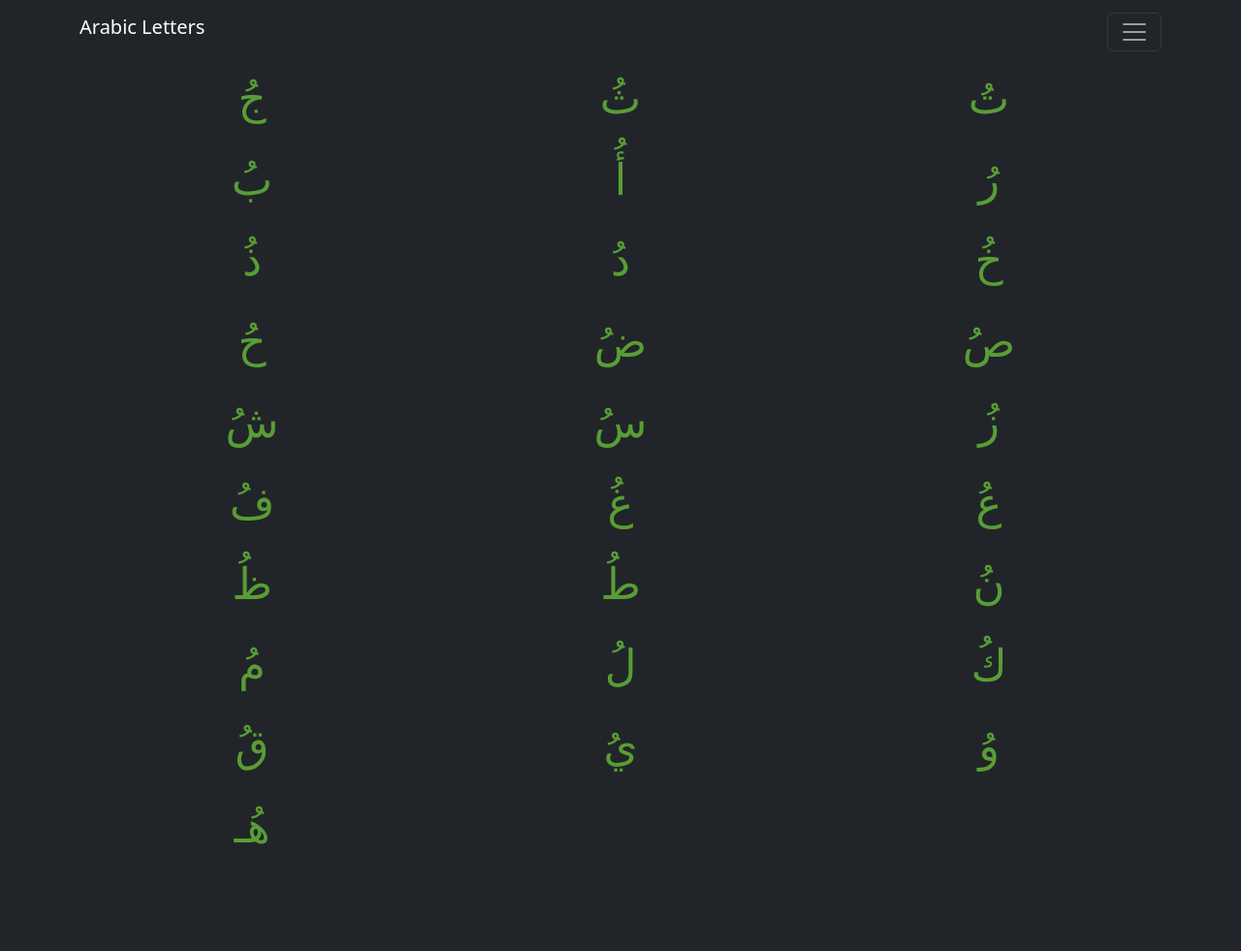
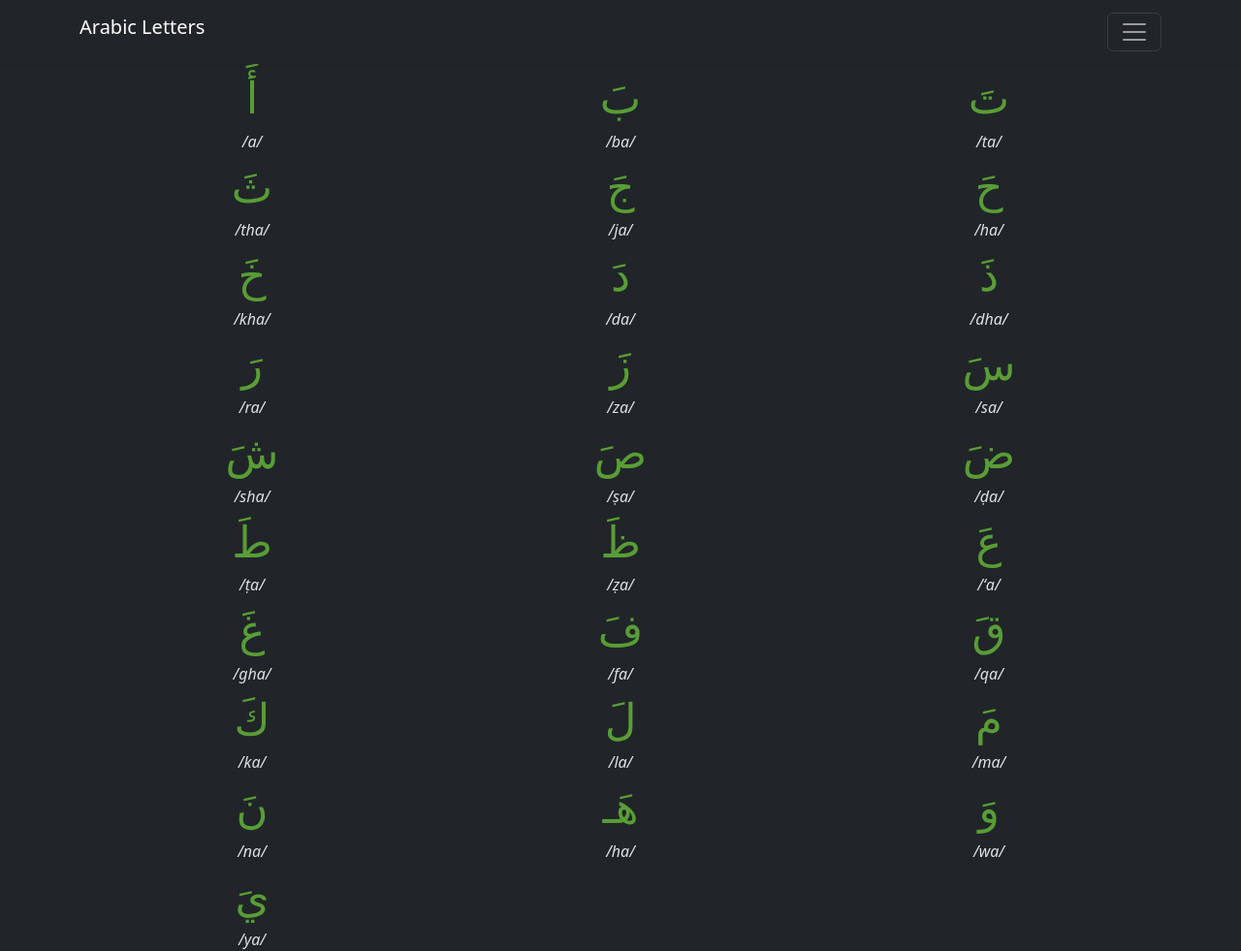
Before and after one commit to jaimemarcosjr/LearningArabicLetters, an Eleventy site: page short-vowel-marks-dammah.njk in a window 1280 px wide. Shown: the whole page at 97% size. Before the commit the page ends 901 px from the top, so only its background shows below. Built offline with nearby package versions, Linux system fonts and the light colour scheme; Eleventy itself is replaced by a stand-in of ours; files that its build step writes are made by us from their sources.

Commit message:
Update short-vowel-marks-dammah.njk

```diff
--- a/short-vowel-marks-dammah.njk
+++ b/short-vowel-marks-dammah.njk
@@ -15,122 +15,319 @@ action: '<div class="dropdown mt-3">
 ---
 
 <div class="container">
+
     <div class="row">
-
         <div class="col-4">
-            <p class="LessonTableP"><a href="javascript:playSound('https://www.madinaharabic.com/Audios/L000/L000_088.mp3');"><span
-                        class="a-22-black-b" dir="rtl"><span class="arabic-letter">جُ</span></span></a></p>
+            <a href="javascript:playSound('https://www.madinaharabic.com/Audios/L000/L000_036.mp3');">
+                <span class="arabic-letter">
+                    أَ
+                </span>
+            </a>
+            <br />
+            <span class="transliteration">
+                /a/
+            </span>
         </div>
         <div class="col-4">
-            <p class="LessonTableP"><a href="javascript:playSound('https://www.madinaharabic.com/Audios/L000/L000_089.mp3');"><span
-                        class="a-22-black-b" dir="rtl"><span class="arabic-letter">ثُ</span></span></a></p>
+            <a href="javascript:playSound('https://www.madinaharabic.com/Audios/L000/L000_035.mp3');">
+                <span class="arabic-letter">
+                    بَ
+                </span>
+            </a>
+            <br />
+            <span class="transliteration">
+                /ba/
+            </span>
         </div>
         <div class="col-4">
-            <p class="LessonTableP"><a href="javascript:playSound('https://www.madinaharabic.com/Audios/L000/L000_090.mp3');"><span
-                        class="a-22-black-b" dir="rtl"><span class="arabic-letter">تُ</span></span></a></p>
+            <a href="javascript:playSound('https://www.madinaharabic.com/Audios/L000/L000_034.mp3');">
+                <span class="arabic-letter">
+                    تَ
+                </span>
+            </a>
+            <br />
+            <span class="transliteration">
+                /ta/
+            </span>
         </div>
         <div class="col-4">
-            <p class="LessonTableP"><a href="javascript:playSound('https://www.madinaharabic.com/Audios/L000/L000_091.mp3');"><span
-                        class="a-22-black-b" dir="rtl"><span class="arabic-letter">بُ</span></span></a></p>
+            <a href="javascript:playSound('https://www.madinaharabic.com/Audios/L000/L000_033.mp3');">
+                <span class="arabic-letter">
+                    ثَ
+                </span>
+            </a>
+            <br />
+            <span class="transliteration">
+                /tha/
+            </span>
         </div>
         <div class="col-4">
-            <p class="LessonTableP"><a href="javascript:playSound('https://www.madinaharabic.com/Audios/L000/L000_092.mp3');"><span
-                        class="a-22-black-b" dir="rtl"><span class="arabic-letter">أُ</span></span></a></p>
+            <a href="javascript:playSound('https://www.madinaharabic.com/Audios/L000/L000_032.mp3');">
+                <span class="arabic-letter">
+                    جَ
+                </span>
+            </a>
+            <br />
+            <span class="transliteration">
+                /ja/
+            </span>
         </div>
         <div class="col-4">
-            <p class="LessonTableP"><a href="javascript:playSound('https://www.madinaharabic.com/Audios/L000/L000_093.mp3');"><span
-                        class="a-22-black-b" dir="rtl"><span class="arabic-letter">رُ</span></span></a></p>
+            <a href="javascript:playSound('https://www.madinaharabic.com/Audios/L000/L000_041.mp3');">
+                <span class="arabic-letter">
+                    حَ
+                </span>
+            </a>
+            <br />
+            <span class="transliteration">
+                /ha/
+            </span>
         </div>
         <div class="col-4">
-            <p class="LessonTableP"><a href="javascript:playSound('https://www.madinaharabic.com/Audios/L000/L000_094.mp3');"><span
-                        class="a-22-black-b" dir="rtl"><span class="arabic-letter">ذُ</span></span></a></p>
+            <a href="javascript:playSound('https://www.madinaharabic.com/Audios/L000/L000_040.mp3');">
+                <span class="arabic-letter">
+                    خَ
+                </span>
+            </a>
+            <br />
+            <span class="transliteration">
+                /kha/
+            </span>
         </div>
         <div class="col-4">
-            <p class="LessonTableP"><a href="javascript:playSound('https://www.madinaharabic.com/Audios/L000/L000_095.mp3');"><span
-                        class="a-22-black-b" dir="rtl"><span class="arabic-letter">دُ</span></span></a></p>
+            <a href="javascript:playSound('https://www.madinaharabic.com/Audios/L000/L000_039.mp3');">
+                <span class="arabic-letter">
+                    دَ
+                </span>
+            </a>
+            <br />
+            <span class="transliteration">
+                /da/
+            </span>
         </div>
         <div class="col-4">
-            <p class="LessonTableP"><a href="javascript:playSound('https://www.madinaharabic.com/Audios/L000/L000_096.mp3');"><span
-                        class="a-22-black-b" dir="rtl"><span class="arabic-letter">خُ</span></span></a></p>
+            <a href="javascript:playSound('https://www.madinaharabic.com/Audios/L000/L000_038.mp3');">
+                <span class="arabic-letter">
+                    ذَ
+                </span>
+            </a>
+            <br />
+            <span class="transliteration">
+                /dha/
+            </span>
         </div>
         <div class="col-4">
-            <p class="LessonTableP"><a href="javascript:playSound('https://www.madinaharabic.com/Audios/L000/L000_097.mp3');"><span
-                        class="a-22-black-b" dir="rtl"><span class="arabic-letter">حُ</span></span></a></p>
+            <a href="javascript:playSound('https://www.madinaharabic.com/Audios/L000/L000_037.mp3');">
+                <span class="arabic-letter">
+                    رَ
+                </span>
+            </a>
+            <br />
+            <span class="transliteration">
+                /ra/
+            </span>
         </div>
         <div class="col-4">
-            <p class="LessonTableP"><a href="javascript:playSound('https://www.madinaharabic.com/Audios/L000/L000_098.mp3');"><span
-                        class="a-22-black-b" dir="rtl"><span class="arabic-letter">ضُ</span></span></a></p>
+            <a href="javascript:playSound('https://www.madinaharabic.com/Audios/L000/L000_046.mp3');">
+                <span class="arabic-letter">
+                    زَ
+                </span>
+            </a>
+            <br />
+            <span class="transliteration">
+                /za/
+            </span>
         </div>
         <div class="col-4">
-            <p class="LessonTableP"><a href="javascript:playSound('https://www.madinaharabic.com/Audios/L000/L000_099.mp3');"><span
-                        class="a-22-black-b" dir="rtl"><span class="arabic-letter">صُ</span></span></a></p>
+            <a href="javascript:playSound('https://www.madinaharabic.com/Audios/L000/L000_045.mp3');">
+                <span class="arabic-letter">
+                    سَ
+                </span>
+            </a>
+            <br />
+            <span class="transliteration">
+                /sa/
+            </span>
         </div>
         <div class="col-4">
-            <p class="LessonTableP"><a href="javascript:playSound('https://www.madinaharabic.com/Audios/L000/L000_100.mp3');"><span
-                        class="a-22-black-b" dir="rtl"><span class="arabic-letter">شُ</span></span></a></p>
+            <a href="javascript:playSound('https://www.madinaharabic.com/Audios/L000/L000_044.mp3');">
+                <span class="arabic-letter">
+                    شَ
+                </span>
+            </a>
+            <br />
+            <span class="transliteration">
+                /sha/
+            </span>
         </div>
         <div class="col-4">
-            <p class="LessonTableP"><a href="javascript:playSound('https://www.madinaharabic.com/Audios/L000/L000_101.mp3');"><span
-                        class="a-22-black-b" dir="rtl"><span class="arabic-letter">سُ</span></span></a></p>
+            <a href="javascript:playSound('https://www.madinaharabic.com/Audios/L000/L000_043.mp3');">
+                <span class="arabic-letter">
+                    صَ
+                </span>
+            </a>
+            <br />
+            <span class="transliteration">
+                /ṣa/
+            </span>
         </div>
         <div class="col-4">
-            <p class="LessonTableP"><a href="javascript:playSound('https://www.madinaharabic.com/Audios/L000/L000_102.mp3');"><span
-                        class="a-22-black-b" dir="rtl"><span class="arabic-letter">زُ</span></span></a></p>
+            <a href="javascript:playSound('https://www.madinaharabic.com/Audios/L000/L000_042.mp3');">
+                <span class="arabic-letter">
+                    ضَ
+                </span>
+            </a>
+            <br />
+            <span class="transliteration">
+                /ḍa/
+            </span>
         </div>
         <div class="col-4">
-            <p class="LessonTableP"><a href="javascript:playSound('https://www.madinaharabic.com/Audios/L000/L000_103.mp3');"><span
-                        class="a-22-black-b" dir="rtl"><span class="arabic-letter">فُ</span></span></a></p>
+            <a href="javascript:playSound('https://www.madinaharabic.com/Audios/L000/L000_051.mp3');">
+                <span class="arabic-letter">
+                    طَ
+                </span>
+            </a>
+            <br />
+            <span class="transliteration">
+                /ṭa/
+            </span>
         </div>
         <div class="col-4">
-            <p class="LessonTableP"><a href="javascript:playSound('https://www.madinaharabic.com/Audios/L000/L000_104.mp3');"><span
-                        class="a-22-black-b" dir="rtl"><span class="arabic-letter">غُ</span></span></a></p>
+            <a href="javascript:playSound('https://www.madinaharabic.com/Audios/L000/L000_050.mp3');">
+                <span class="arabic-letter">
+                    ظَ
+                </span>
+            </a>
+            <br />
+            <span class="transliteration">
+                /ẓa/
+            </span>
         </div>
         <div class="col-4">
-            <p class="LessonTableP"><a href="javascript:playSound('https://www.madinaharabic.com/Audios/L000/L000_105.mp3');"><span
-                        class="a-22-black-b" dir="rtl"><span class="arabic-letter">عُ</span></span></a></p>
+            <a href="javascript:playSound('https://www.madinaharabic.com/Audios/L000/L000_049.mp3');">
+                <span class="arabic-letter">
+                    عَ
+                </span>
+            </a>
+            <br />
+            <span class="transliteration">
+                /‘a/
+            </span>
         </div>
         <div class="col-4">
-            <p class="LessonTableP"><a href="javascript:playSound('https://www.madinaharabic.com/Audios/L000/L000_106.mp3');"><span
-                        class="a-22-black-b" dir="rtl"><span class="arabic-letter">ظُ</span></span></a></p>
+            <a href="javascript:playSound('https://www.madinaharabic.com/Audios/L000/L000_048.mp3');">
+                <span class="arabic-letter">
+                    غَ
+                </span>
+            </a>
+            <br />
+            <span class="transliteration">
+                /gha/
+            </span>
         </div>
         <div class="col-4">
-            <p class="LessonTableP"><a href="javascript:playSound('https://www.madinaharabic.com/Audios/L000/L000_107.mp3');"><span
-                        class="a-22-black-b" dir="rtl"><span class="arabic-letter">طُ</span></span></a></p>
+            <a href="javascript:playSound('https://www.madinaharabic.com/Audios/L000/L000_047.mp3');">
+                <span class="arabic-letter">
+                    فَ
+                </span>
+            </a>
+            <br />
+            <span class="transliteration">
+                /fa/
+            </span>
         </div>
         <div class="col-4">
-            <p class="LessonTableP"><a href="javascript:playSound('https://www.madinaharabic.com/Audios/L000/L000_108.mp3');"><span
-                        class="a-22-black-b" dir="rtl"><span class="arabic-letter">نُ</span></span></a></p>
+            <a href="javascript:playSound('https://www.madinaharabic.com/Audios/L000/L000_056.mp3');">
+                <span class="arabic-letter">
+                    قَ
+                </span>
+            </a>
+            <br />
+            <span class="transliteration">
+                /qa/
+            </span>
         </div>
         <div class="col-4">
-            <p class="LessonTableP"><a href="javascript:playSound('https://www.madinaharabic.com/Audios/L000/L000_109.mp3');"><span
-                        class="a-22-black-b" dir="rtl"><span class="arabic-letter">مُ</span></span></a></p>
+            <a href="javascript:playSound('https://www.madinaharabic.com/Audios/L000/L000_055.mp3');">
+                <span class="arabic-letter">
+                    كَ
+                </span>
+            </a>
+            <br />
+            <span class="transliteration">
+                /ka/
+            </span>
         </div>
         <div class="col-4">
-            <p class="LessonTableP"><a href="javascript:playSound('https://www.madinaharabic.com/Audios/L000/L000_110.mp3');"><span
-                        class="a-22-black-b" dir="rtl"><span class="arabic-letter">لُ</span></span></a></p>
+            <a href="javascript:playSound('https://www.madinaharabic.com/Audios/L000/L000_054.mp3');">
+                <span class="arabic-letter">
+                    لَ
+                </span>
+            </a>
+            <br />
+            <span class="transliteration">
+                /la/
+            </span>
         </div>
         <div class="col-4">
-            <p class="LessonTableP"><a href="javascript:playSound('https://www.madinaharabic.com/Audios/L000/L000_111.mp3');"><span
-                        class="a-22-black-b" dir="rtl"><span class="arabic-letter">كُ</span></span></a></p>
+            <a href="javascript:playSound('https://www.madinaharabic.com/Audios/L000/L000_053.mp3');">
+                <span class="arabic-letter">
+                    مَ
+                </span>
+            </a>
+            <br />
+            <span class="transliteration">
+                /ma/
+            </span>
         </div>
         <div class="col-4">
-            <p class="LessonTableP"><a href="javascript:playSound('https://www.madinaharabic.com/Audios/L000/L000_112.mp3');"><span
-                        class="a-22-black-b" dir="rtl"><span class="arabic-letter">قُ</span></span></a></p>
+            <a href="javascript:playSound('https://www.madinaharabic.com/Audios/L000/L000_052.mp3');">
+                <span class="arabic-letter">
+                    نَ
+                </span>
+            </a>
+            <br />
+            <span class="transliteration">
+                /na/
+            </span>
         </div>
         <div class="col-4">
-            <p class="LessonTableP"><a href="javascript:playSound('https://www.madinaharabic.com/Audios/L000/L000_113.mp3');"><span
-                        class="a-22-black-b" dir="rtl"><span class="arabic-letter">يُ</span></span></a></p>
+            <a href="javascript:playSound('https://www.madinaharabic.com/Audios/L000/L000_059.mp3');">
+                <span class="arabic-letter">
+                    هَـ
+                </span>
+            </a>
+            <br />
+            <span class="transliteration">
+                /ha/
+            </span>
         </div>
         <div class="col-4">
-            <p class="LessonTableP"><a href="javascript:playSound('https://www.madinaharabic.com/Audios/L000/L000_114.mp3');"><span
-                        class="a-22-black-b" dir="rtl"><span class="arabic-letter">وُ</span></span></a></p>
+            <a href="javascript:playSound('https://www.madinaharabic.com/Audios/L000/L000_058.mp3');">
+                <span class="arabic-letter">
+                    وَ
+                </span>
+            </a>
+            <br />
+            <span class="transliteration">
+                /wa/
+            </span>
         </div>
         <div class="col-4">
-            <p class="LessonTableP"><a href="javascript:playSound('https://www.madinaharabic.com/Audios/L000/L000_115.mp3');"><span
-                        class="a-22-black-b" dir="rtl"><span class="arabic-letter">هُـ</span></span></a></p>
+            <a href="javascript:playSound('https://www.madinaharabic.com/Audios/L000/L000_057.mp3');">
+                <span class="arabic-letter">
+                    يَ
+                </span>
+            </a>
+            <br />
+            <span class="transliteration">
+                /ya/
+            </span>
         </div>
     </div>
 
 
+
 </div>
 </div>
```
